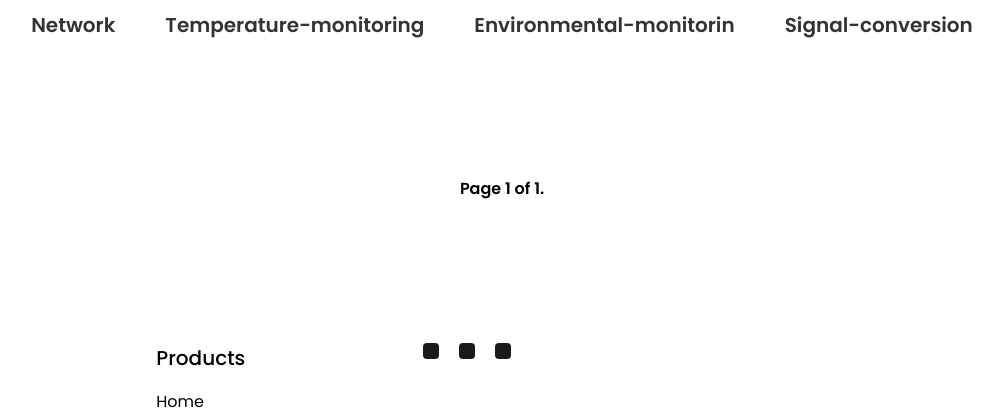
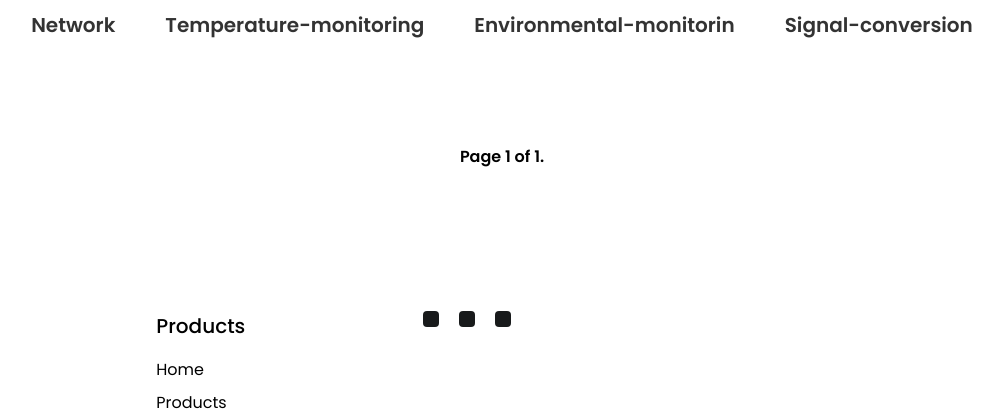
Before and after one commit to shaikhazrath/sensors-company, a Django app: page /products/1 in a window 1280 px wide. Shown: the part 364-784 px from the top of the page, without its empty margins (138-1141 px from the left). Run offline with Django 4.2, Linux system fonts and the light colour scheme; data comes from the database, SQL or seed files in the repository; some libraries are stand-ins or nearby versions.

Commit message:
Update products.css

```diff
--- a/app/static/css/products.css
+++ b/app/static/css/products.css
@@ -72,7 +72,7 @@
   display: flex;
   flex-wrap: wrap;
   justify-content: space-around;
-  margin: 2rem auto;
+  margin: 1rem ;
 }
 
 .product-card {
```
